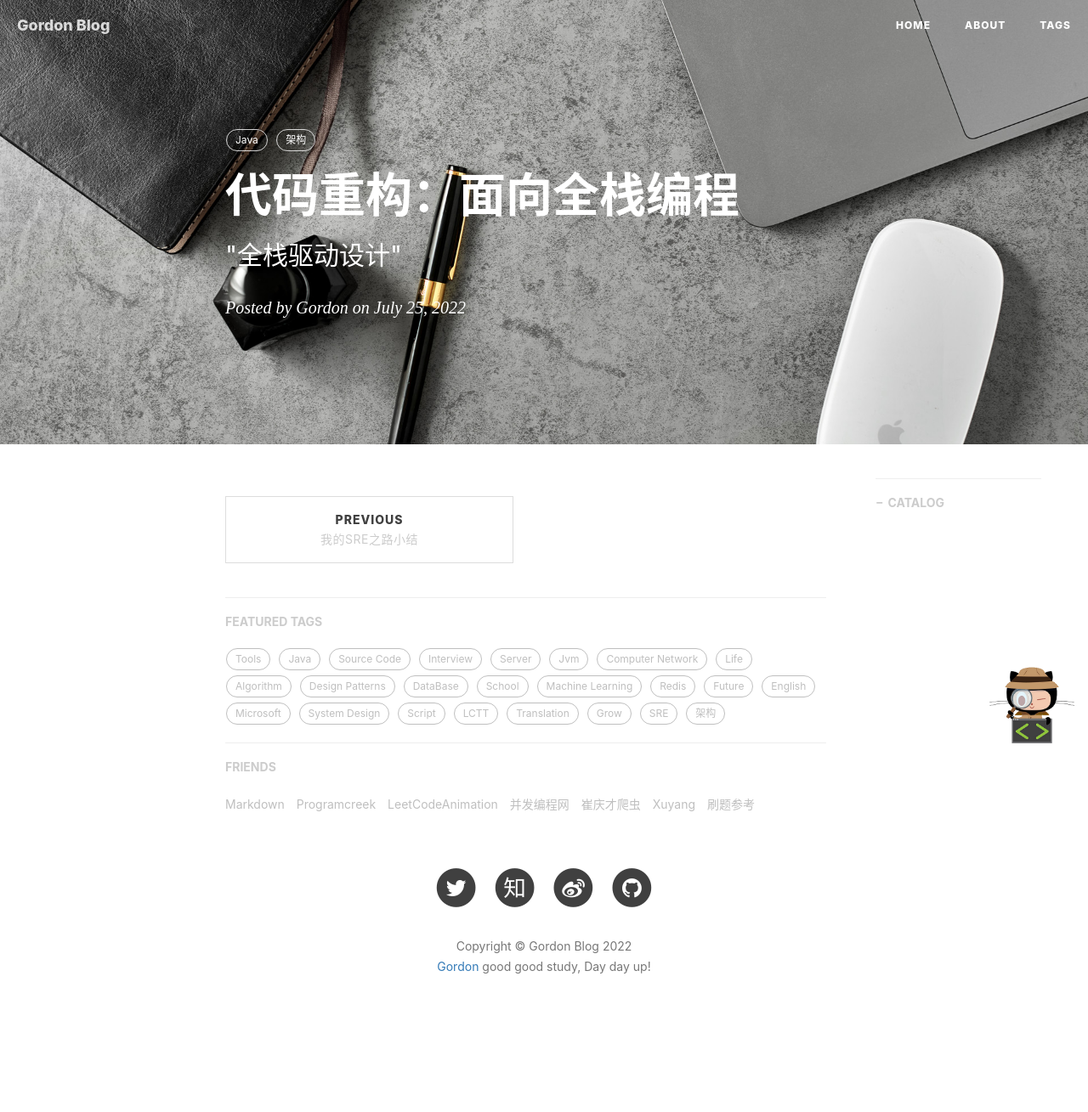
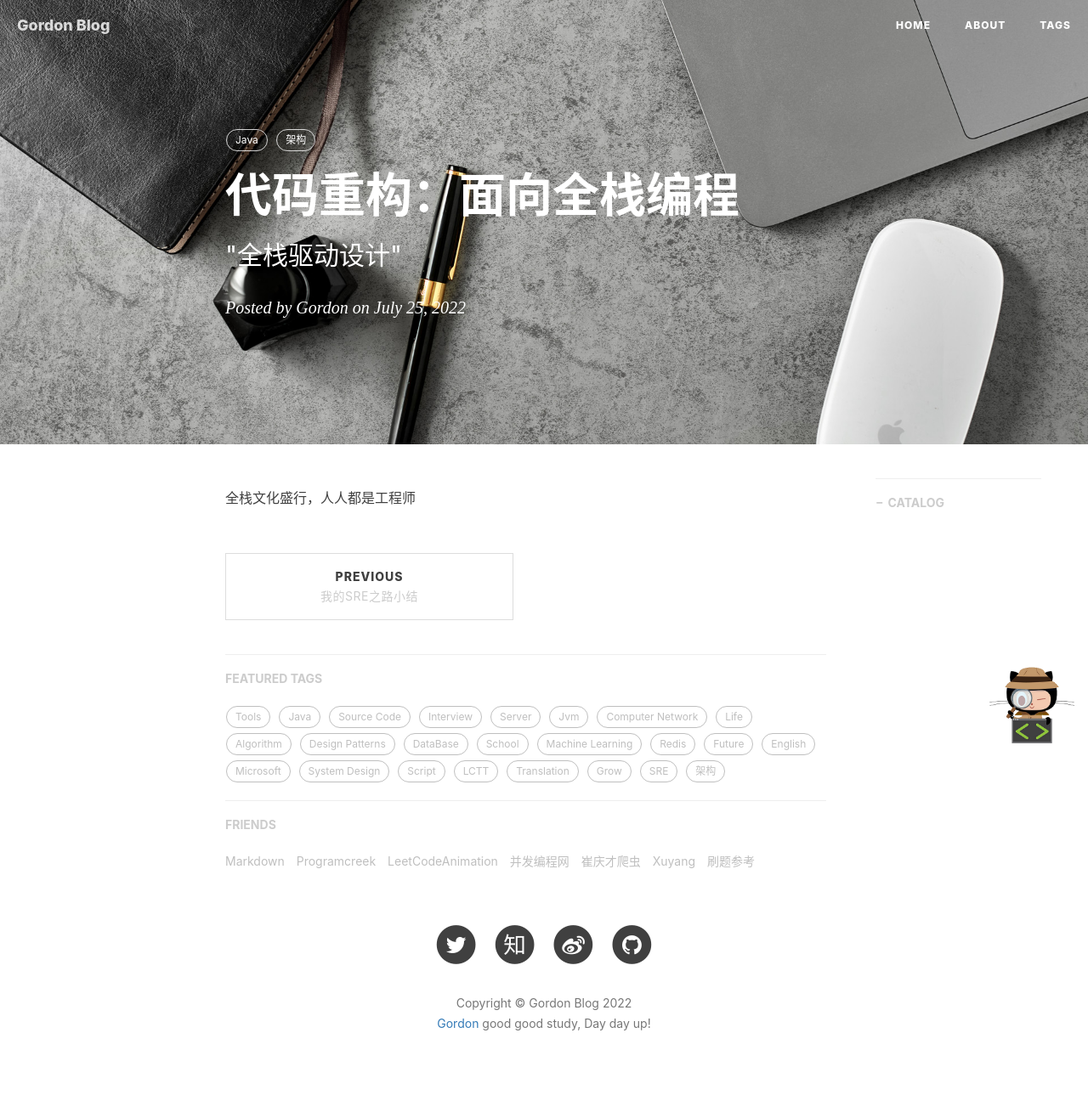
Before and after one commit to Gordon-Deng/Gordon-Deng.github.io, a Jekyll site: the page built from _posts/2022-07-25-代码重构：面向全栈编程-.markdown, in a window 1280 px wide. Shown: the whole page at 85% size. Built offline with Jekyll 4.4.1, drawn with Linux system fonts in a browser that asks for light colours; nearby versions of some CDN libraries; comment, search, counter and statistics services are not loaded; before the commit the page ends 1242 px from its top, so only the background shows below that.

Commit message:
Update 2022-07-25-代码重构：面向全栈编程-.markdown

```diff
--- a/_posts/2022-07-25-代码重构：面向全栈编程-.markdown
+++ b/_posts/2022-07-25-代码重构：面向全栈编程-.markdown
@@ -10,3 +10,6 @@ tags:
     - Java
     - 架构
 ---
+
+
+全栈文化盛行，人人都是工程师
```
